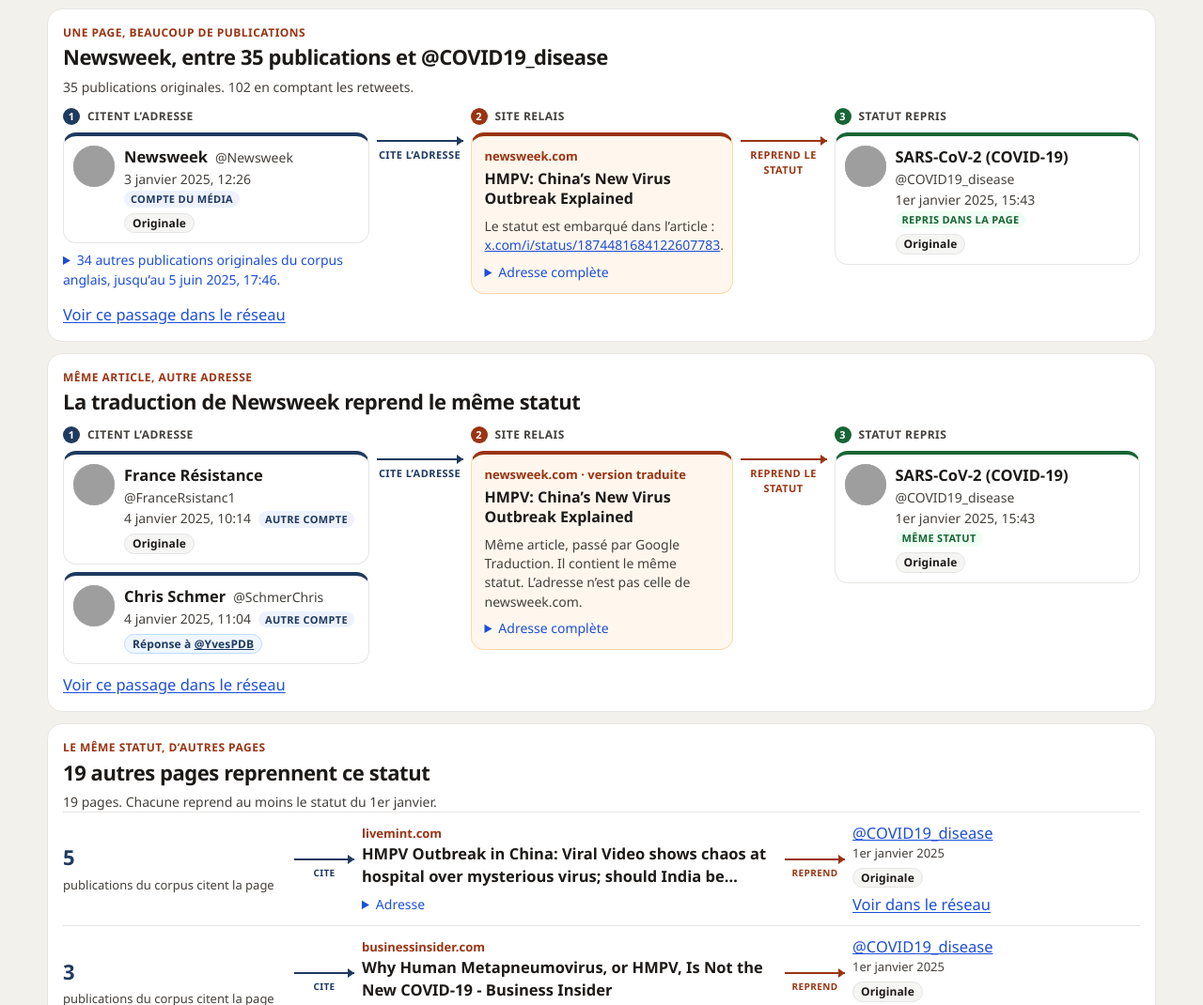
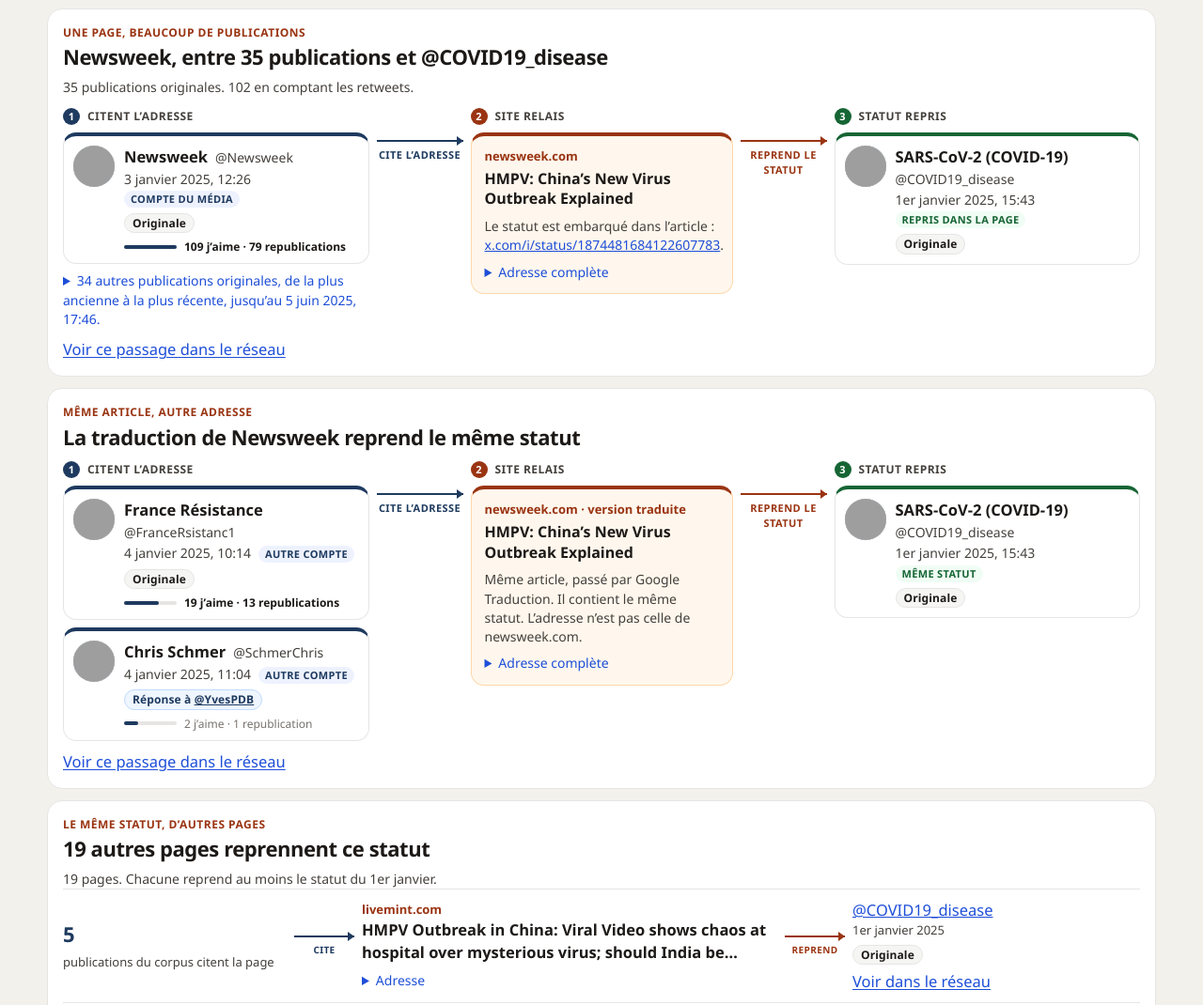
Before and after one commit to mshubeco/hmpv-sites-relais, a plain HTML site: page index.html in a window 1280 px wide. Shown: the part 2700-3770 px from the top of the page at 94% size. Drawn offline with Linux system fonts and the light colour scheme; grey boxes are pictures that could not be loaded.

Commit message:
Ranger les publications qui citent dans le temps et signaler leur engagement.
Co-authored-by: Cursor <cursoragent@cursor.com>

```diff
--- a/index.html
+++ b/index.html
@@ -80,6 +80,12 @@
     .kind.reply { background: #eff6ff; border-color: #bfdbfe; color: var(--citer); }
     .kind.retweet { background: #fafaf9; }
     .kind a { color: inherit; }
+    .engage { display: flex; flex-wrap: wrap; align-items: center; gap: 6px 8px; margin: 7px 0 0; min-height: 14px; }
+    .engage .track { width: 56px; flex: none; height: 4px; border-radius: 99px; background: #e7e5e4; }
+    .engage .track i { display: block; height: 4px; border-radius: 99px; background: var(--citer); }
+    .engage .num { color: var(--faint); font-size: 12px; line-height: 1.25; font-variant-numeric: tabular-nums; }
+    .engage.is-notable .num { color: var(--ink); font-weight: 650; }
+    .tweet.compact .engage .track { width: 40px; }
     details.method { margin-top: 12px; }
     details.method summary, #volumes > summary { cursor: pointer; font-weight: 650; }
     #volumes { margin: 8px 0 22px; }
@@ -621,9 +627,9 @@
           <div class="col cite">
             <h3><span>1</span> Citent le statut</h3>
             <div class="stack">
+              <div data-tweet="1875272624839987510" data-badge="Exemple, sur 49"></div>
               <div data-tweet="1875288103243673992" data-badge="Exemple, sur 49"></div>
               <div data-tweet="1875410960288247979" data-badge="Exemple, sur 49"></div>
-              <div data-tweet="1875272624839987510" data-badge="Exemple, sur 49"></div>
             </div>
           </div>
           <div class="arr direct" aria-hidden="true"><i></i><b>cite le statut</b></div>
@@ -692,6 +698,7 @@
       <details class="method">
         <summary>Lecture du 16 novembre 2026</summary>
         <p>7&nbsp;634 pages citées par les deux corpus ont été demandées, après retrait des réseaux sociaux. 203 contenaient un statut. Une fois retirées les adresses qui aboutissent sur X, et une fois les doublons réunis, 145 pages externes contiennent un statut du corpus&nbsp;: 96 en citent un seul, 49 en citent plusieurs. Elles atteignent 90 publications du corpus. Aucune page ne fait que réafficher le tweet qui la partage.</p>
+        <p>Les publications qui citent sont rangées de la plus ancienne à la plus récente. La barre sous chacune reprend les réponses, republications, citations et j’aime de l’export, à l’échelle de ces publications seulement.</p>
         <p>Qactus, <a href="https://qactus.fr/2025/01/05/chine-une-epidemie-de-metapneumovirus-a-ete-enregistree-en-chine/" target="_blank" rel="noopener">https://qactus.fr/2025/01/05/chine-une-epidemie-de-metapneumovirus-a-ete-enregistree-en-chine/</a>, est cité par 17 publications originales du corpus français. Les deux statuts présents sur cette page ne sont dans aucun des deux corpus. NDTV, WION et Reuters ont souvent refusé la lecture automatique.</p>
       </details>
     </footer>
@@ -809,7 +816,86 @@
       return p;
     }
 
-    function tweetEl(t, badge, compact) {
+    function cmpId(a, b) {
+      if (a.length !== b.length) return a.length - b.length;
+      return a < b ? -1 : a > b ? 1 : 0;
+    }
+
+    function parseEngagement(t) {
+      const blank = { rp: 0, rt: 0, qt: 0, lk: 0, n: 0 };
+      if (!t || !t.metrics) return blank;
+      const grab = (re) => {
+        const m = t.metrics.match(re);
+        return m ? (Number(m[1].replace(/[\s\u202f\u00a0]/g, "")) || 0) : 0;
+      };
+      const rp = grab(/(\d[\d\s\u202f\u00a0]*)\s*réponses?/);
+      const rt = grab(/(\d[\d\s\u202f\u00a0]*)\s*republications?/);
+      const qt = grab(/(\d[\d\s\u202f\u00a0]*)\s*citations?/);
+      const lk = grab(/(\d[\d\s\u202f\u00a0]*)\s*j[’']aime/);
+      return { rp, rt, qt, lk, n: rp + rt + qt + lk };
+    }
+
+    function piece(n, one, many) {
+      return n + "\u00a0" + (n > 1 ? many : one);
+    }
+
+    let CITE_MAX = 1;
+
+    function orderCiting() {
+      document.querySelectorAll(".col.cite .stack").forEach((stack) => {
+        const slots = [...stack.querySelectorAll(":scope > [data-tweet]")];
+        if (slots.length < 2) return;
+        const marker = stack.querySelector(":scope > details");
+        slots.sort((a, b) => cmpId(a.dataset.tweet, b.dataset.tweet));
+        slots.forEach((el) => {
+          if (marker) stack.insertBefore(el, marker);
+          else stack.append(el);
+        });
+      });
+      DATA.newsweekOthers.sort(cmpId);
+      const ids = new Set(DATA.newsweekOthers);
+      document.querySelectorAll(".col.cite [data-tweet]").forEach((el) => ids.add(el.dataset.tweet));
+      ids.forEach((id) => {
+        const n = parseEngagement(DATA.tweets[id]).n;
+        if (n > CITE_MAX) CITE_MAX = n;
+      });
+    }
+
+    function engageEl(t) {
+      const e = parseEngagement(t);
+      const p = document.createElement("p");
+      p.className = "engage";
+      const track = document.createElement("span");
+      track.className = "track";
+      track.setAttribute("aria-hidden", "true");
+      const fill = document.createElement("i");
+      const pct = e.n <= 0 ? 0 : Math.max(8, Math.round(100 * Math.log1p(e.n) / Math.log1p(CITE_MAX)));
+      fill.style.width = pct + "%";
+      track.append(fill);
+      p.append(track);
+      const parts = [
+        [e.lk, "j’aime", "j’aime"],
+        [e.rt, "republication", "republications"],
+        [e.qt, "citation", "citations"],
+        [e.rp, "réponse", "réponses"]
+      ].filter((row) => row[0] > 0).sort((a, b) => b[0] - a[0]);
+      const spoken = parts.map((row) => piece(row[0], row[1], row[2]));
+      const full = e.n <= 0
+        ? "Aucun engagement public"
+        : (e.n + (e.n > 1 ? " engagements : " : " engagement : ") + spoken.join(", "));
+      p.title = full;
+      p.setAttribute("aria-label", full);
+      if (spoken.length) {
+        const num = document.createElement("span");
+        num.className = "num";
+        num.textContent = spoken.slice(0, 2).join(" · ");
+        p.append(num);
+      }
+      if (pct >= 55) p.classList.add("is-notable");
+      return p;
+    }
+
+    function tweetEl(t, badge, compact, citing) {
       const art = document.createElement("article");
       art.className = "tweet" + (compact ? " compact" : "");
       const av = document.createElement("a");
@@ -869,7 +955,9 @@
       const text = document.createElement("p");
       text.className = "text";
       text.innerHTML = linkify(t);
-      body.append(head, pubTypeEl(t), text);
+      body.append(head, pubTypeEl(t));
+      if (citing) body.append(engageEl(t));
+      body.append(text);
       if (t.metrics) {
         const m = document.createElement("p");
         m.className = "metrics";
@@ -888,16 +976,16 @@
           slot.textContent = "Publication introuvable " + slot.dataset.tweet;
           return;
         }
-        slot.append(tweetEl(t, slot.dataset.badge || "", slot.dataset.compact === "1"));
+        slot.append(tweetEl(t, slot.dataset.badge || "", slot.dataset.compact === "1", !!slot.closest(".col.cite")));
       });
       const list = document.getElementById("newsweek-more");
       DATA.newsweekOthers.forEach((id) => {
         const t = DATA.tweets[id];
-        if (t) list.append(tweetEl(t, "", true));
+        if (t) list.append(tweetEl(t, "", true, true));
       });
       const last = DATA.tweets[DATA.newsweekOthers[DATA.newsweekOthers.length - 1]];
       document.getElementById("newsweek-sum").textContent =
-        DATA.newsweekOthers.length + " autres publications originales du corpus anglais, jusqu’au " + (last ? last.time : "") + ".";
+        DATA.newsweekOthers.length + " autres publications originales, de la plus ancienne à la plus récente, jusqu’au " + (last ? last.time : "") + ".";
       renderPages();
     }
 
@@ -1610,6 +1698,7 @@
       t.pubTo = extra.to || "";
     });
 
+    orderCiting();
     hydrate();
     aliasBars();
     apply();
```
